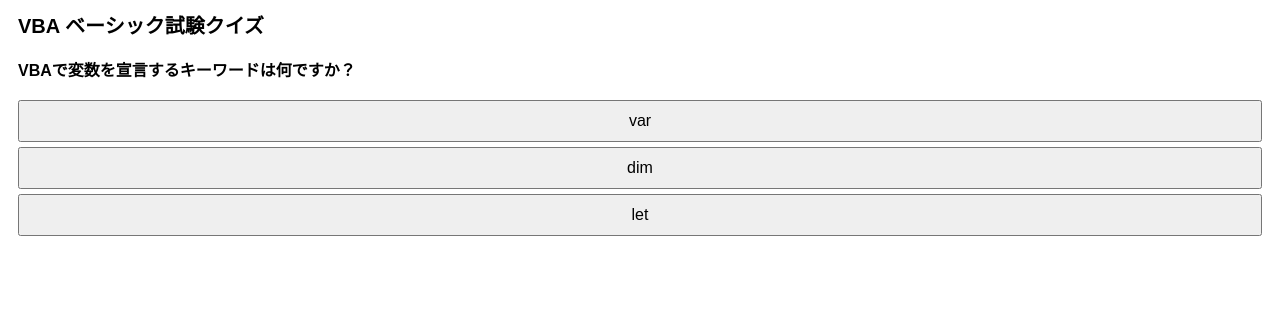
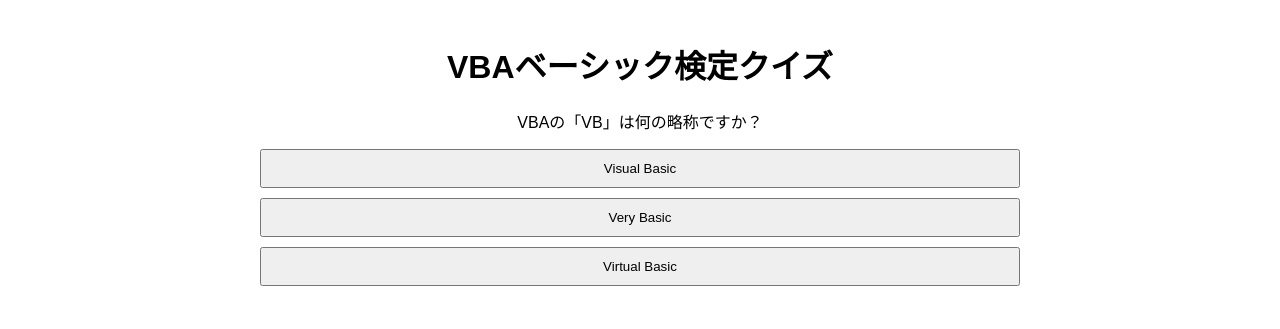
Before and after one commit to AOYORU2023/VBA_test_application, a plain HTML site: page index.html in a window 1280 px wide. Drawn offline with Linux system fonts and the light colour scheme.

Commit message:
Update index.html

```diff
--- a/index.html
+++ b/index.html
@@ -1,90 +1,83 @@
-<div id="vba-quiz">
-  <h2>VBA ベーシック試験クイズ</h2>
-  <div id="question"></div>
+<!DOCTYPE html>
+<html lang="ja">
+<head>
+    <meta charset="UTF-8">
+    <meta name="viewport" content="width=device-width, initial-scale=1.0">
+    <title>VBAベーシック検定クイズ</title>
+    <style>
+        body { font-family: Arial, sans-serif; text-align: center; max-width: 800px; margin: 0 auto; padding: 20px; }
+        #quiz { margin: 20px; }
+        button { margin: 5px; padding: 10px; }
+        #choices button { display: block; width: 100%; margin: 10px 0; }
+        #explanation { margin-top: 20px; text-align: left; border: 1px solid #ddd; padding: 10px; display: none; }
+        #next { display: none; }
+    </style>
+</head>
+<body>
+    <div id="quiz">
+        <h1>VBAベーシック検定クイズ</h1>
+        <p id="question"></p>
         <div id="choices"></div>
-  <div id="result"></div>
+        <p id="result"></p>
         <div id="explanation"></div>
-  <button id="nextButton" style="display:none;">次の問題</button>
+        <button id="next" onclick="nextQuestion()">次の問題へ</button>
     </div>
-
-<style>
-#vba-quiz {
-  max-width: 100%;
-  margin: 10px auto;
-  font-family: Arial, sans-serif;
-  line-height: 1.6;
-  padding: 0 10px;
-}
-#vba-quiz h2 {
-  font-size: 20px;
-  margin-bottom: 15px;
-}
-#vba-quiz button {
-  display: block;
-  width: 100%;
-  padding: 10px;
-  margin: 5px 0;
-  font-size: 16px;
-  cursor: pointer;
-}
-#vba-quiz #result,
-#vba-quiz #explanation {
-  margin-top: 15px;
-}
-</style>
-
-<script type="text/javascript">
-//<![CDATA[
-(function() {
-  var quizData = [
+    <script>
+        const quizData = [
             {
-      question: "VBAで変数を宣言するキーワードは何ですか？",
-      choices: ["var", "dim", "let"],
-      correct: 1,
-      explanation: "VBAでは、'Dim'キーワードを使用して変数を宣言します。例: Dim myVariable As Integer"
+                question: "VBAの「VB」は何の略称ですか？",
+                choices: ["Visual Basic", "Very Basic", "Virtual Basic"],
+                correct: 0,
+                explanation: "VBAの「VB」は「Visual Basic」の略です。VBAはVisual Basic for Applicationsの略称で、Microsoftアプリケーション向けのプログラミング言語です。"
             },
             {
-      question: "VBAでループを終了させるステートメントは？",
-      choices: ["End Loop", "Exit For", "Break"],
-      correct: 1,
-      explanation: "'Exit For'を使用してForループを途中で終了させることができます。While/Do...Whileループの場合は'Exit Do'を使用します。"
+                question: "VBAでコメントを書く際に使用する記号は？",
+                choices: ["//", "/* */", "'"],
+                correct: 2,
+                explanation: "VBAでは、シングルクォーテーション(')を使用してコメントを書きます。行の先頭に'を付けると、その行全体がコメントとして扱われます。"
             },
             {
-      question: "VBAで配列の最初のインデックスは通常何ですか？",
-      choices: ["0", "1", "任意に設定可能"],
-      correct: 0,
-      explanation: "VBAでは、デフォルトで配列の最初のインデックスは0です。ただし、'Option Base 1'を使用して1から始めることも可能です。"
+                question: "VBAで変数を宣言する際に使用するキーワードは？",
+                choices: ["var", "let", "Dim"],
+                correct: 2,
+                explanation: "VBAでは、変数を宣言する際に「Dim」キーワードを使用します。例：Dim myVariable As Integer"
             }
         ];
 
-  var currentQuestion = 0;
+        let currentQuestion = 0;
+        const questionEl = document.getElementById("question");
+        const choicesEl = document.getElementById("choices");
+        const resultEl = document.getElementById("result");
+        const explanationEl = document.getElementById("explanation");
+        const nextButton = document.getElementById("next");
 
         function loadQuestion() {
-    var question = quizData[currentQuestion];
-    document.getElementById('question').innerHTML = "<p><strong>" + question.question + "</strong></p>";
-    var choicesHtml = "";
-    for (var i = 0; i < question.choices.length; i++) {
-      choicesHtml += '<button onclick="checkAnswer(' + i + ')">' + question.choices[i] + '</button>';
-    }
-    document.getElementById('choices').innerHTML = choicesHtml;
-    document.getElementById('result').innerHTML = '';
-    document.getElementById('explanation').innerHTML = '';
-    document.getElementById('nextButton').style.display = 'none';
+            const quiz = quizData[currentQuestion];
+            questionEl.textContent = quiz.question;
+            choicesEl.innerHTML = "";
+            resultEl.textContent = "";
+            explanationEl.style.display = "none";
+            nextButton.style.display = "none";
+
+            quiz.choices.forEach((choice, index) => {
+                const button = document.createElement("button");
+                button.textContent = choice;
+                button.onclick = () => checkAnswer(index);
+                choicesEl.appendChild(button);
+            });
         }
 
         function checkAnswer(choiceIndex) {
-    var question = quizData[currentQuestion];
-    var resultDiv = document.getElementById('result');
-    var explanationDiv = document.getElementById('explanation');
-
-    if (choiceIndex === question.correct) {
-      resultDiv.innerHTML = '<p style="color: green;"><strong>正解です！</strong></p>';
+            const quiz = quizData[currentQuestion];
+            if (choiceIndex === quiz.correct) {
+                resultEl.textContent = "正解！";
             } else {
-      resultDiv.innerHTML = '<p style="color: red;"><strong>不正解です。</strong></p>';
+                resultEl.textContent = "不正解。正解は「" + quiz.choices[quiz.correct] + "」です。";
             }
-
-    explanationDiv.innerHTML = "<p><strong>解説:</strong> " + question.explanation + "</p>";
-    document.getElementById('nextButton').style.display = 'block';
+            explanationEl.textContent = quiz.explanation;
+            explanationEl.style.display = "block";
+            nextButton.style.display = "block";
+            choicesEl.querySelectorAll("button").forEach(button => button.disabled = true);
         }
 
         function nextQuestion() {
@@ -92,45 +85,15 @@
             if (currentQuestion < quizData.length) {
                 loadQuestion();
             } else {
-      document.getElementById('vba-quiz').innerHTML = '<h2>クイズ終了！お疲れ様でした。</h2>';
+                questionEl.textContent = "クイズ終了！お疲れ様でした。";
+                choicesEl.innerHTML = "";
+                resultEl.textContent = "";
+                explanationEl.style.display = "none";
+                nextButton.style.display = "none";
             }
         }
 
-  window.checkAnswer = checkAnswer;
-  window.nextQuestion = nextQuestion;
-
-  document.addEventListener('DOMContentLoaded', function() {
         loadQuestion();
-    document.getElementById('nextButton').addEventListener('click', nextQuestion);
-  });
-})();
-//]]>
     </script>
-
-<script>
-quizData = [
-    {
-        question: "VBAで変数を宣言するキーワードは何ですか？",
-        choices: ["var", "dim", "let"],
-        correct: 1,
-        explanation: "VBAでは、'Dim'キーワードを使用して変数を宣言します。例: Dim myVariable As Integer"
-    },
-    {
-        question: "VBAでループを終了させるステートメントは？",
-        choices: ["End Loop", "Exit For", "Break"],
-        correct: 1,
-        explanation: "'Exit For'を使用してForループを途中で終了させることができます。While/Do...Whileループの場合は'Exit Do'を使用します。"
-    },
-    {
-        question: "VBAで配列の最初のインデックスは通常何ですか？",
-        choices: ["0", "1", "任意に設定可能"],
-        correct: 0,
-        explanation: "VBAでは、デフォルトで配列の最初のインデックスは0です。ただし、'Option Base 1'を使用して1から始めることも可能です。"
-    }
-];
-
-// メインスクリプトの初期化関数を呼び出す
-if (typeof loadQuestion === 'function') {
-    loadQuestion();
-}
-</script>
+</body>
+</html>
```
Lines whose indentation alone changed are shown as unchanged.
